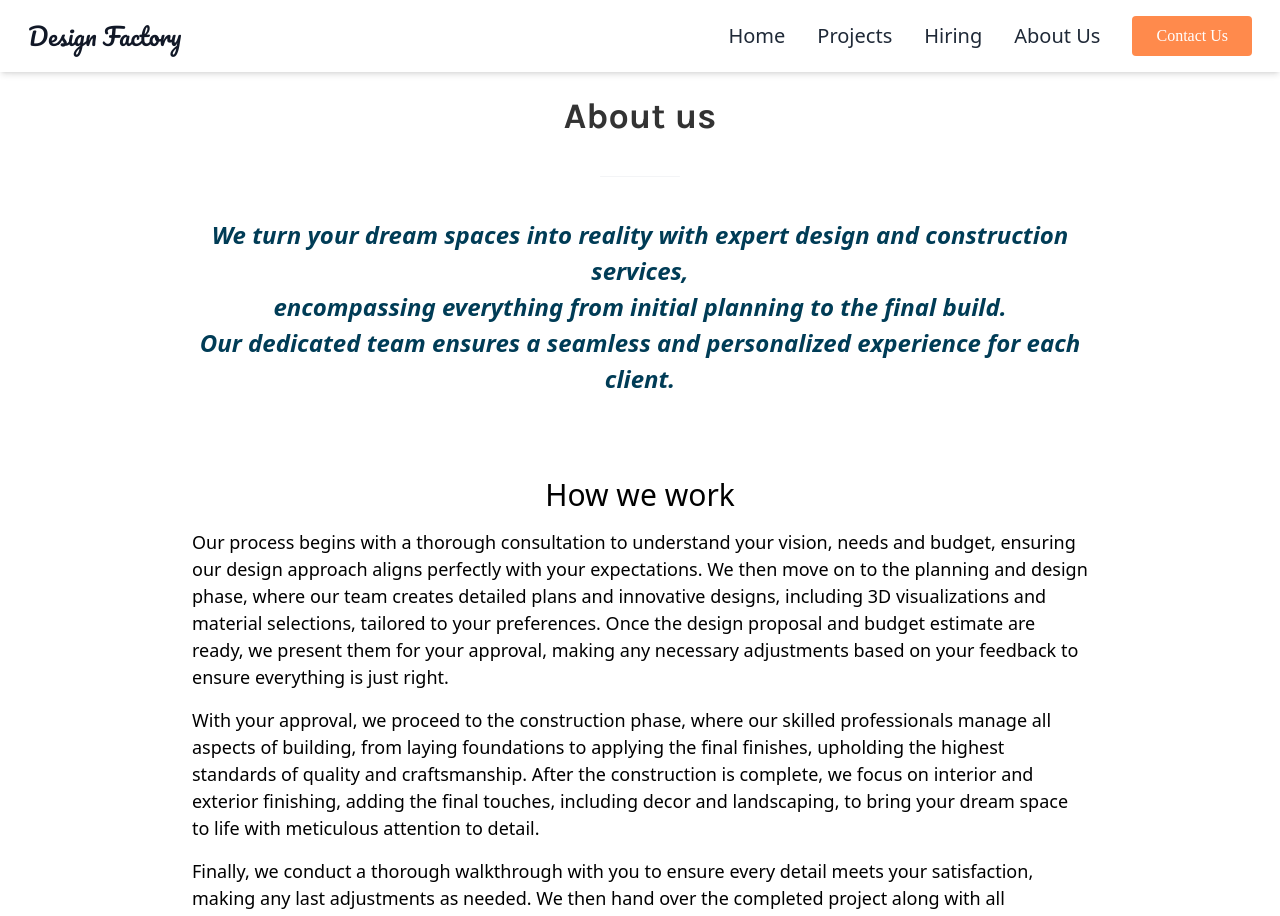
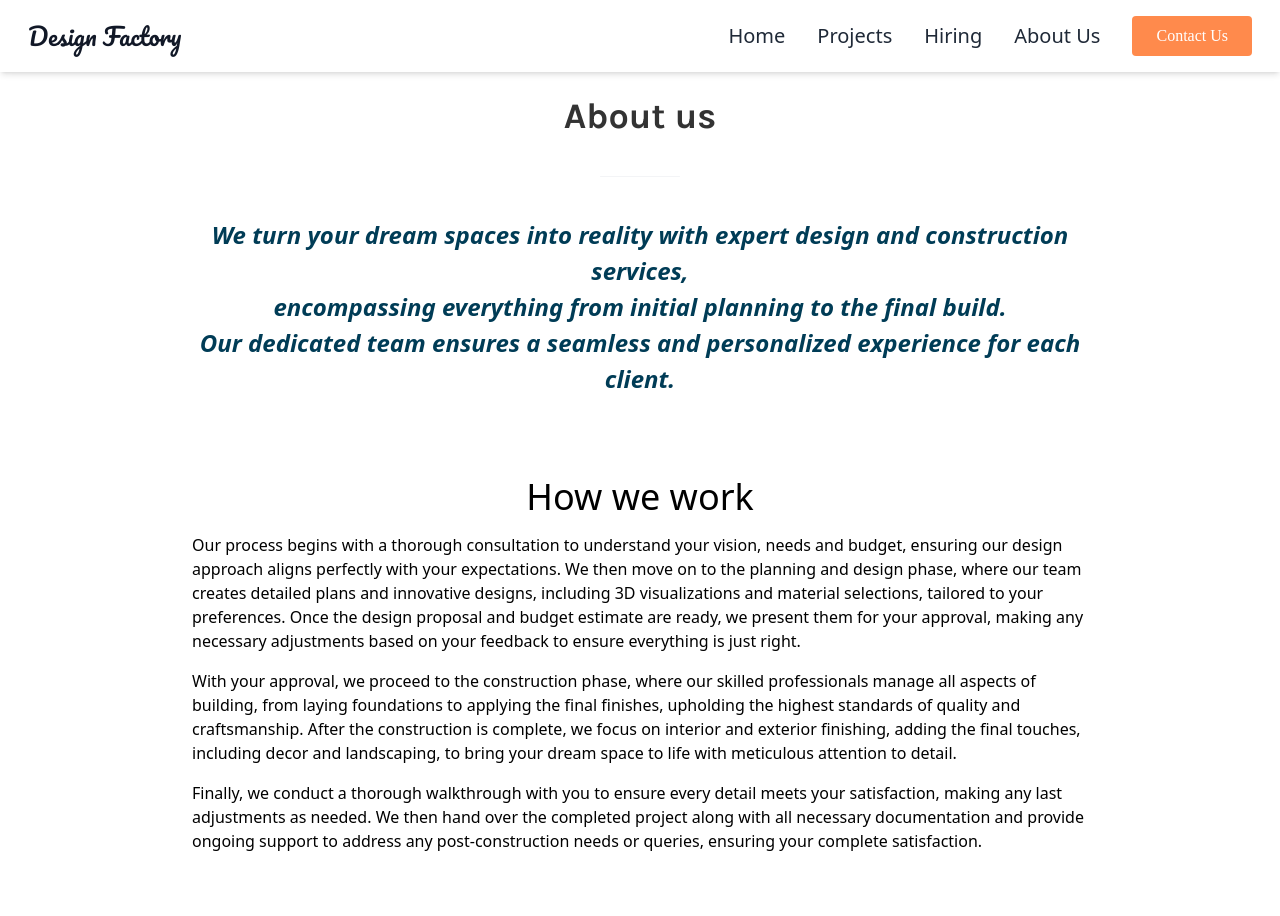
Before and after one commit to kunal112299/Progress-dfg-react, a React (Vite) app: page /aboutus in a window 1280 px wide. Shown: the top 916 px of the page. Built offline with nearby package versions, Linux system fonts and the light colour scheme.

Commit message:
About us font issue rollback

```diff
--- a/src/components/AboutUs/AboutUsDesc.jsx
+++ b/src/components/AboutUs/AboutUsDesc.jsx
@@ -16,10 +16,10 @@ function AboutUsDesc() {
 
       </div>
       <div>
-        <p className="text-center text-[18px] md:text-3xl  pt-20">How we work</p>
-        <p className=" px-20 pt-4 lg:px-48 md:text-[18px] text-[10px]">Our process begins with a thorough consultation to understand your vision, needs and budget, ensuring our design approach aligns perfectly with your expectations. We then move on to the planning and design phase, where our team creates detailed plans and innovative designs, including 3D visualizations and material selections, tailored to your preferences. Once the design proposal and budget estimate are ready, we present them for your approval, making any necessary adjustments based on your feedback to ensure everything is just right.</p>
-        <p className=" px-20 pt-4 lg:px-48 md:text-[18px] text-[10px]">With your approval, we proceed to the construction phase, where our skilled professionals manage all aspects of building, from laying foundations to applying the final finishes, upholding the highest standards of quality and craftsmanship. After the construction is complete, we focus on interior and exterior finishing, adding the final touches, including decor and landscaping, to bring your dream space to life with meticulous attention to detail.</p>
-        <p className=" px-20 pt-4 lg:px-48 md:text-[18px] text-[10px]">Finally, we conduct a thorough walkthrough with you to ensure every detail meets your satisfaction, making any last adjustments as needed. We then hand over the completed project along with all necessary documentation and provide ongoing support to address any post-construction needs or queries, ensuring your complete satisfaction.</p>
+        <p className="text-center text-[18px] md:text-4xl  pt-20">How we work</p>
+        <p className=" px-20 pt-4 lg:px-48 md:text-[16px] text-[10px]">Our process begins with a thorough consultation to understand your vision, needs and budget, ensuring our design approach aligns perfectly with your expectations. We then move on to the planning and design phase, where our team creates detailed plans and innovative designs, including 3D visualizations and material selections, tailored to your preferences. Once the design proposal and budget estimate are ready, we present them for your approval, making any necessary adjustments based on your feedback to ensure everything is just right.</p>
+        <p className=" px-20 pt-4 lg:px-48 md:text-[16px] text-[10px]">With your approval, we proceed to the construction phase, where our skilled professionals manage all aspects of building, from laying foundations to applying the final finishes, upholding the highest standards of quality and craftsmanship. After the construction is complete, we focus on interior and exterior finishing, adding the final touches, including decor and landscaping, to bring your dream space to life with meticulous attention to detail.</p>
+        <p className=" px-20 pt-4 lg:px-48 md:text-[16px] text-[10px]">Finally, we conduct a thorough walkthrough with you to ensure every detail meets your satisfaction, making any last adjustments as needed. We then hand over the completed project along with all necessary documentation and provide ongoing support to address any post-construction needs or queries, ensuring your complete satisfaction.</p>
       </div>
     </div>
   )
```
